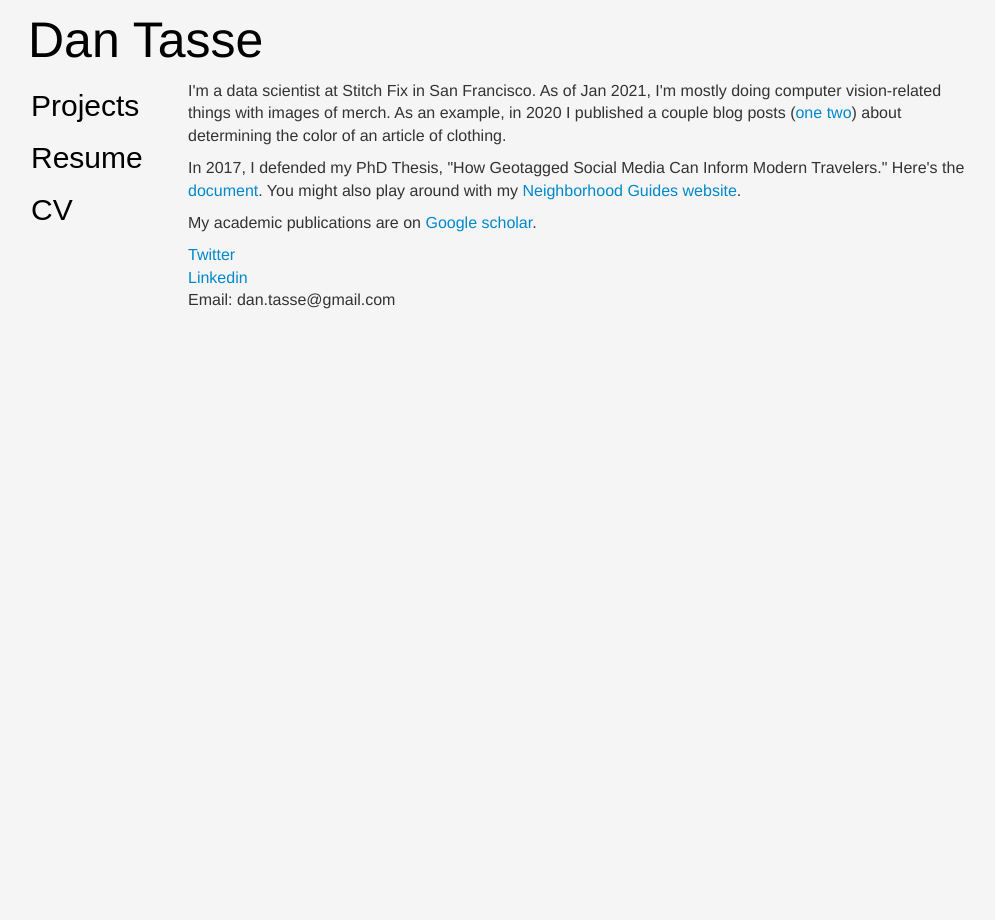
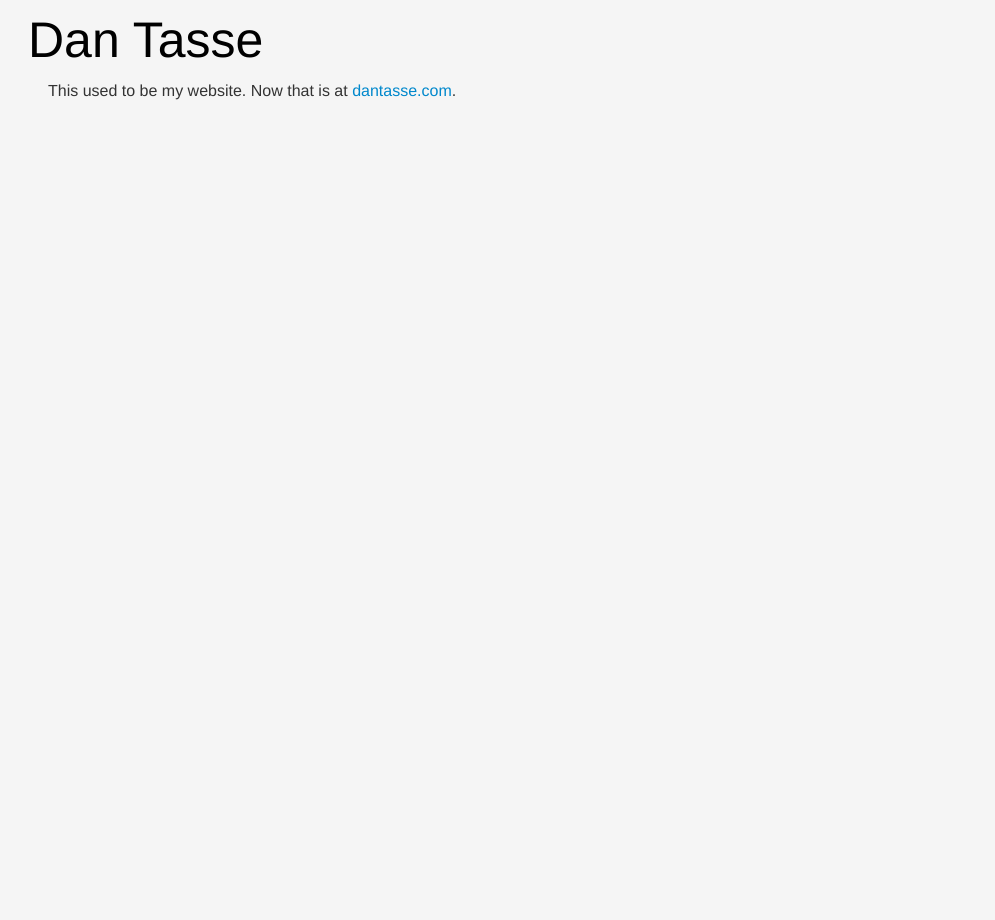
Before and after one commit to dantasse/dantasse.github.io, a Jekyll site: the page built from index.html, in a window 1280 px wide. Shown: the whole page, without its empty margins (100-1095 px from the left). Built offline with Jekyll 4.4.1, drawn with Linux system fonts in a browser that asks for light colours; nearby versions of some CDN libraries.

```diff
--- a/_layouts/default.html
+++ b/_layouts/default.html
@@ -28,29 +28,12 @@
 
   <!-- HTTPS stuff from https://sheharyar.me/blog/free-ssl-for-github-pages-with-custom-domains/ -->
   <link rel="canonical" href=" {{ site.url }}{{ page.url }}" />
-  <script type="text/javascript">
-    var host = "www.dantasse.com";
-    if ((host == window.location.host) && (window.location.protocol != "https:"))
-        ;// derp not yet, wait for DNS records to migrate to cloudflare // window.location.protocol = "https";
-  </script>
   <!-- All JavaScript at the bottom, except this Modernizr build.
        Modernizr enables HTML5 elements & feature detects for optimal performance.
        Create your own custom Modernizr build: www.modernizr.com/download/ -->
   <script src="js/libs/modernizr-2.5.3.min.js"></script>
 </head>
 <body>
-  <!-- Prompt IE 6 users to install Chrome Frame. Remove this if you support IE 6.
-       chromium.org/developers/how-tos/chrome-frame-getting-started -->
-  <!--[if lt IE 7]>
-    <p class=chromeframe>
-    Hello! I'm guessing that you're using IE6 because you have to. Sorry
-    about that. Perhaps
-    <a href="http://www.google.com/chromeframe/?redirect=true">Chrome Frame</a>
-    would make things easier.
-    If you *don't* have to use Internet Explorer, try <a href="http://www.google.com/chrome">
-    Chrome</a>. I might be biased, but I think it's a pretty good one.
-    </p>
-  <![endif]-->
   <header>
 
   </header>
@@ -62,15 +45,7 @@
         </div>
       </div>
       <div class="row_fluid">
-        <div class="span2 nav">
-          <ul class="nav unstyled">
-            <li><a href="projects.html">Projects</a></li>
-            <!-- <li><a href="other.html">Other</a></li> -->
-            <li><a href="dan_tasse_resume.pdf">Resume</a></li>
-            <li><a href="cv.pdf">CV</a></li>
-          </ul>
-        </div>
-        <div class="span10 content">
+        <div class="span12 content">
           {{ content }}
         </div>
       </div>
--- a/index.html
+++ b/index.html
@@ -3,19 +3,5 @@ layout: default
 title: Dan Tasse Dot Com
 ---
 <p>
-I'm a data scientist at Stitch Fix in San Francisco. As of Jan 2021, I'm mostly doing computer vision-related things with images of merch. As an example, in 2020 I published a couple blog posts (<a href="https://multithreaded.stitchfix.com/blog/2020/09/02/what-color-is-this/">one</a> <a href="https://multithreaded.stitchfix.com/blog/2020/10/13/what-color-is-this-part-2/">two</a>) about determining the color of an article of clothing.
+This used to be my website. Now that is at <a href="http://www.dantasse.com">dantasse.com</a>.
 </p>
-<p>
-In 2017, I defended my PhD Thesis, "How Geotagged Social Media Can Inform Modern Travelers." Here's the <a href="docs/how_geotagged_social_media_can_inform_modern_travelers.pdf">document</a>. You might also play around with my <a href="http://www.dantasse.com/neighborhood_guides/">Neighborhood Guides website</a>.
-</p>
-<p>My academic publications are on <a href="https://scholar.google.com/citations?user=3e-mpecAAAAJ&hl=en">Google scholar</a>.</p>
-
-<p>
-<a href="//twitter.com/dantasse">Twitter</a> <br>
-<a href="https://www.linkedin.com/in/dan-tasse-341b721b/">Linkedin</a> <br>
-  Email:
-  <script>
-    var a = ['tasse', '@', 'gmail', '.com', 'dan.'];
-    document.write(a[4]+a[0]+a[1]+a[2]+a[3]);
-  </script>
-</p>
```
Also changed, not shown: 404.html (deleted, +0 -42 lines), crossdomain.xml (deleted, +0 -25 lines).
